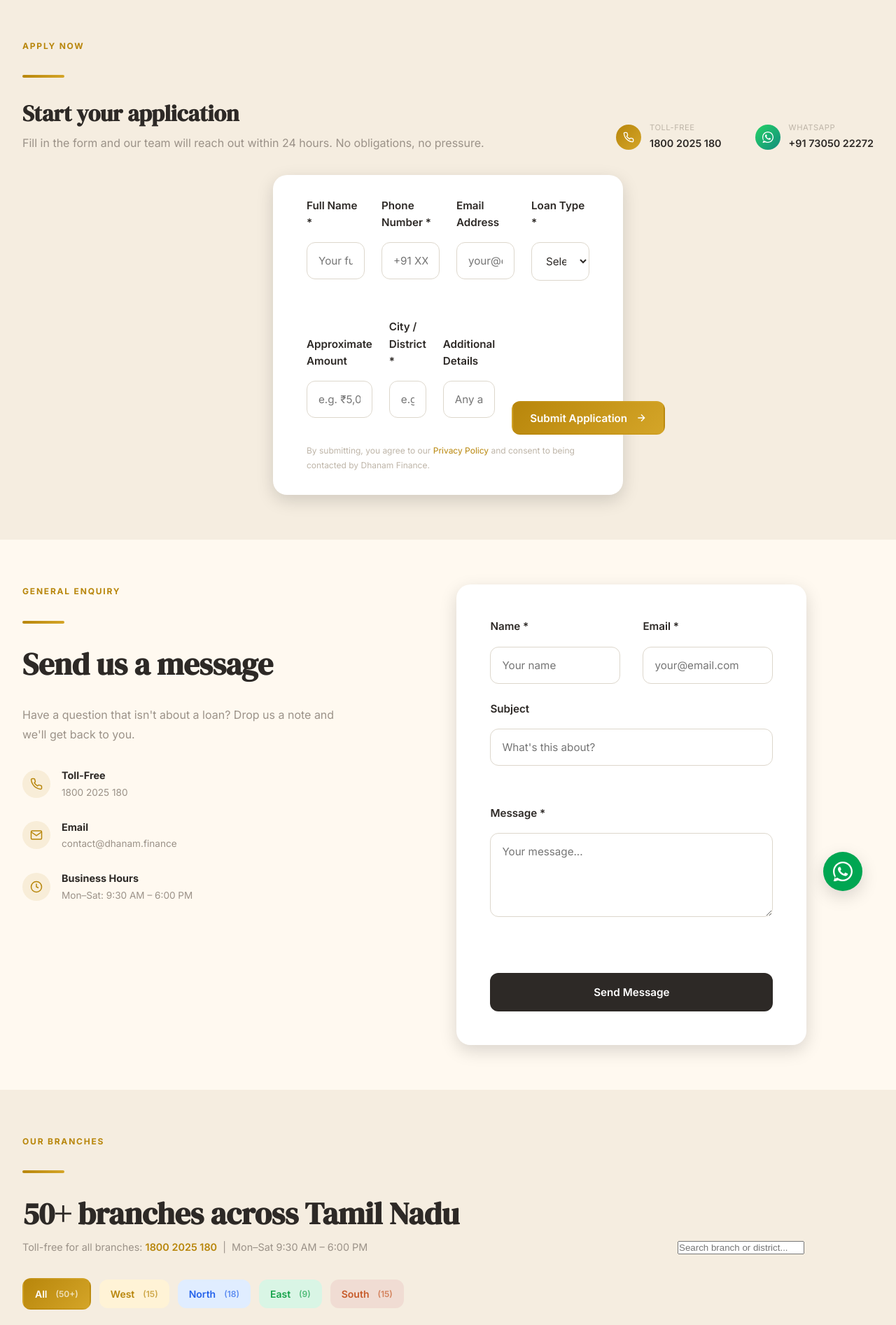
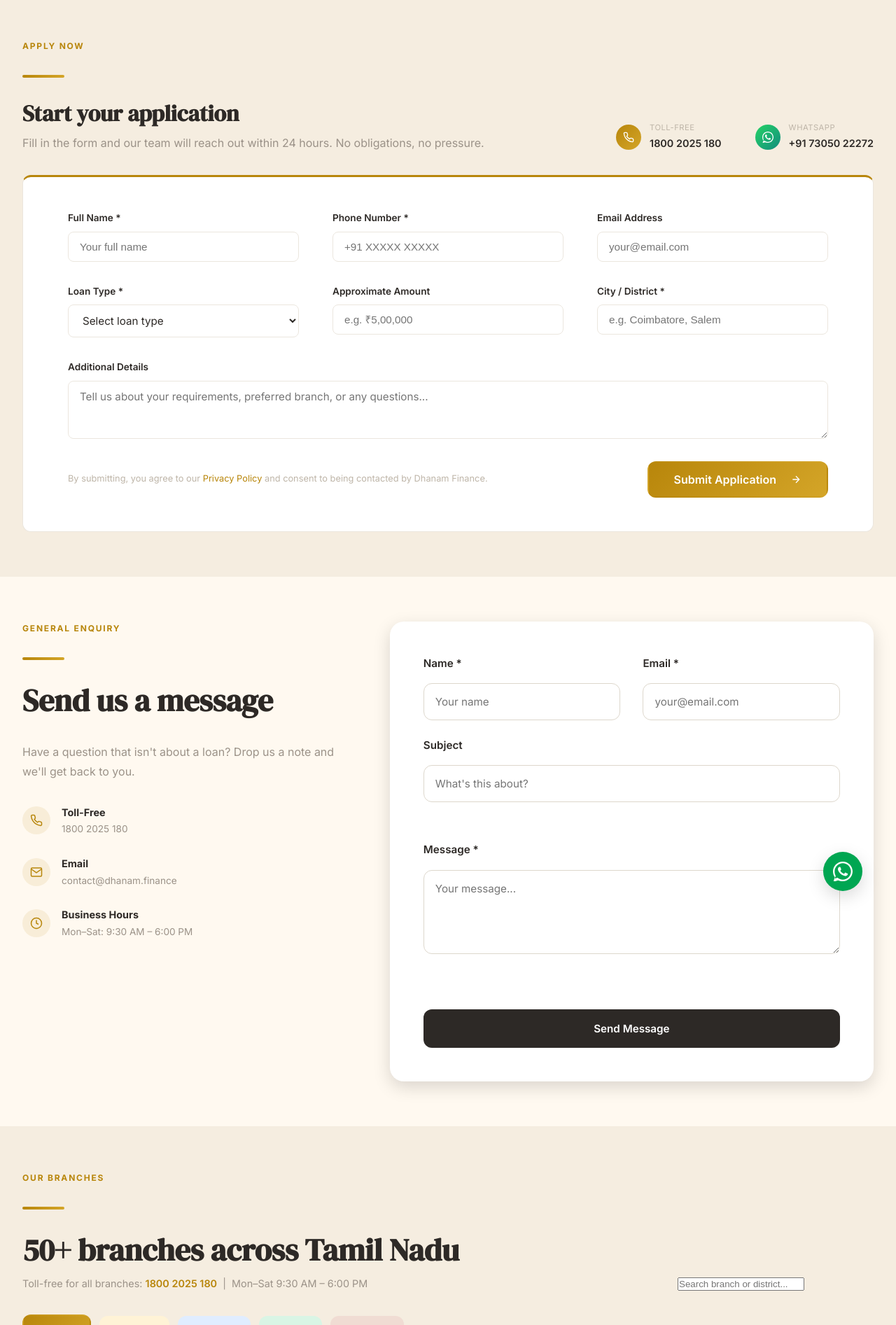
Before and after one commit to prem-kiara/dhanamfinance.io, a PHP site: page /contact.html in a window 1280 px wide. Shown: the part 786-2679 px from the top of the page at 70% size. Run offline with PHP 8.4, Linux system fonts and the light colour scheme.

Commit message:
Fix application form layout - full width 3-col grid, remove 500px max-width constraint

```diff
--- a/contact.html
+++ b/contact.html
@@ -146,15 +146,28 @@
           </div>
         </div>
         <!-- Form: full-width horizontal -->
-        <div class="lead-form" style="padding:var(--space-xl) var(--space-2xl);">
+        <div style="background:white;border:1px solid var(--gray-200);border-radius:var(--radius-lg);padding:var(--space-2xl) var(--space-3xl);border-top:3px solid var(--primary);">
           <form id="apply-form" action="mailto:contact@dhanam.finance" method="POST" enctype="text/plain">
-            <div style="display:grid;grid-template-columns:1fr 1fr 1fr 1fr;gap:var(--space-md) var(--space-lg);">
-              <div class="form-group"><label for="apply-name">Full Name *</label><input type="text" id="apply-name" placeholder="Your full name" required></div>
-              <div class="form-group"><label for="apply-phone">Phone Number *</label><input type="tel" id="apply-phone" placeholder="+91 XXXXX XXXXX" required></div>
-              <div class="form-group"><label for="apply-email">Email Address</label><input type="email" id="apply-email" placeholder="your@email.com"></div>
-              <div class="form-group">
-                <label for="apply-loan-type">Loan Type *</label>
-                <select id="apply-loan-type" required>
+            <!-- Row 1: 3 columns -->
+            <div style="display:grid;grid-template-columns:1fr 1fr 1fr;gap:var(--space-lg) var(--space-2xl);margin-bottom:var(--space-xl);">
+              <div class="form-group" style="margin-bottom:0;">
+                <label for="apply-name" style="font-size:0.85rem;font-weight:600;color:var(--navy);margin-bottom:var(--space-xs);display:block;">Full Name *</label>
+                <input type="text" id="apply-name" placeholder="Your full name" required style="width:100%;padding:12px 16px;border:1px solid var(--gray-200);border-radius:var(--radius-md);font-size:0.95rem;">
+              </div>
+              <div class="form-group" style="margin-bottom:0;">
+                <label for="apply-phone" style="font-size:0.85rem;font-weight:600;color:var(--navy);margin-bottom:var(--space-xs);display:block;">Phone Number *</label>
+                <input type="tel" id="apply-phone" placeholder="+91 XXXXX XXXXX" required style="width:100%;padding:12px 16px;border:1px solid var(--gray-200);border-radius:var(--radius-md);font-size:0.95rem;">
+              </div>
+              <div class="form-group" style="margin-bottom:0;">
+                <label for="apply-email" style="font-size:0.85rem;font-weight:600;color:var(--navy);margin-bottom:var(--space-xs);display:block;">Email Address</label>
+                <input type="email" id="apply-email" placeholder="your@email.com" style="width:100%;padding:12px 16px;border:1px solid var(--gray-200);border-radius:var(--radius-md);font-size:0.95rem;">
+              </div>
+            </div>
+            <!-- Row 2: 3 columns -->
+            <div style="display:grid;grid-template-columns:1fr 1fr 1fr;gap:var(--space-lg) var(--space-2xl);margin-bottom:var(--space-xl);">
+              <div class="form-group" style="margin-bottom:0;">
+                <label for="apply-loan-type" style="font-size:0.85rem;font-weight:600;color:var(--navy);margin-bottom:var(--space-xs);display:block;">Loan Type *</label>
+                <select id="apply-loan-type" required style="width:100%;padding:12px 16px;border:1px solid var(--gray-200);border-radius:var(--radius-md);font-size:0.95rem;background:white;">
                   <option value="">Select loan type</option>
                   <option value="gold-loan">Gold Loan</option>
                   <option value="mortgage-loan">Mortgage Loan (LAP)</option>
@@ -163,14 +176,24 @@
                   <option value="other">Other</option>
                 </select>
               </div>
+              <div class="form-group" style="margin-bottom:0;">
+                <label for="apply-amount" style="font-size:0.85rem;font-weight:600;color:var(--navy);margin-bottom:var(--space-xs);display:block;">Approximate Amount</label>
+                <input type="text" id="apply-amount" placeholder="e.g. ₹5,00,000" style="width:100%;padding:12px 16px;border:1px solid var(--gray-200);border-radius:var(--radius-md);font-size:0.95rem;">
+              </div>
+              <div class="form-group" style="margin-bottom:0;">
+                <label for="apply-city" style="font-size:0.85rem;font-weight:600;color:var(--navy);margin-bottom:var(--space-xs);display:block;">City / District *</label>
+                <input type="text" id="apply-city" placeholder="e.g. Coimbatore, Salem" required style="width:100%;padding:12px 16px;border:1px solid var(--gray-200);border-radius:var(--radius-md);font-size:0.95rem;">
+              </div>
             </div>
-            <div style="display:grid;grid-template-columns:1fr 1fr 1fr auto;gap:var(--space-md) var(--space-lg);align-items:end;">
-              <div class="form-group" style="margin-bottom:0;"><label for="apply-amount">Approximate Amount</label><input type="text" id="apply-amount" placeholder="e.g. ₹5,00,000"></div>
-              <div class="form-group" style="margin-bottom:0;"><label for="apply-city">City / District *</label><input type="text" id="apply-city" placeholder="e.g. Coimbatore, Salem" required></div>
-              <div class="form-group" style="margin-bottom:0;"><label for="apply-message">Additional Details</label><input type="text" id="apply-message" placeholder="Any additional info..."></div>
-              <button type="submit" class="btn btn--gold" style="height:48px;white-space:nowrap;">Submit Application <svg width="16" height="16" viewBox="0 0 24 24" fill="none" stroke="currentColor" stroke-width="2"><path d="M5 12h14M12 5l7 7-7 7"/></svg></button>
+            <!-- Row 3: full-width message + submit -->
+            <div style="margin-bottom:var(--space-lg);">
+              <label for="apply-message" style="font-size:0.85rem;font-weight:600;color:var(--navy);margin-bottom:var(--space-xs);display:block;">Additional Details</label>
+              <textarea id="apply-message" rows="3" placeholder="Tell us about your requirements, preferred branch, or any questions..." style="width:100%;padding:12px 16px;border:1px solid var(--gray-200);border-radius:var(--radius-md);font-size:0.95rem;resize:vertical;font-family:var(--font-body);"></textarea>
             </div>
-            <p style="font-size:0.75rem;color:var(--gray-400);margin-top:var(--space-sm);">By submitting, you agree to our <a href="policies.html#privacy" style="color:var(--primary);">Privacy Policy</a> and consent to being contacted by Dhanam Finance.</p>
+            <div style="display:flex;align-items:center;justify-content:space-between;flex-wrap:wrap;gap:var(--space-md);">
+              <p style="font-size:0.8rem;color:var(--gray-400);margin:0;">By submitting, you agree to our <a href="policies.html#privacy" style="color:var(--primary);">Privacy Policy</a> and consent to being contacted by Dhanam Finance.</p>
+              <button type="submit" class="btn btn--gold" style="padding:14px 36px;font-size:1rem;white-space:nowrap;">Submit Application <svg width="16" height="16" viewBox="0 0 24 24" fill="none" stroke="currentColor" stroke-width="2" style="margin-left:8px;vertical-align:middle;"><path d="M5 12h14M12 5l7 7-7 7"/></svg></button>
+            </div>
           </form>
         </div>
       </div>
--- a/css/styles.css
+++ b/css/styles.css
@@ -1995,8 +1995,6 @@ select:focus {
   border-radius: var(--radius-2xl);
   padding: var(--space-2xl);
   box-shadow: var(--shadow-lg);
-  max-width: 500px;
-  margin: 0 auto;
 }
 
 .lead-form__title {
```
